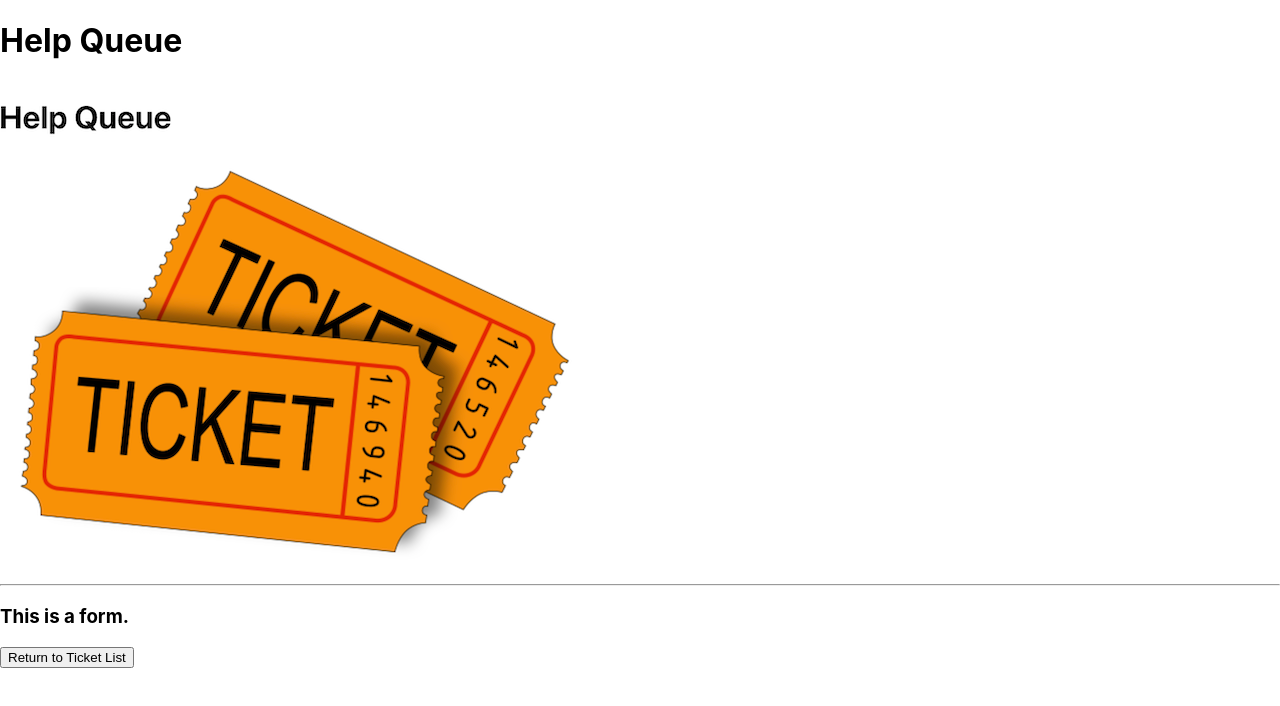
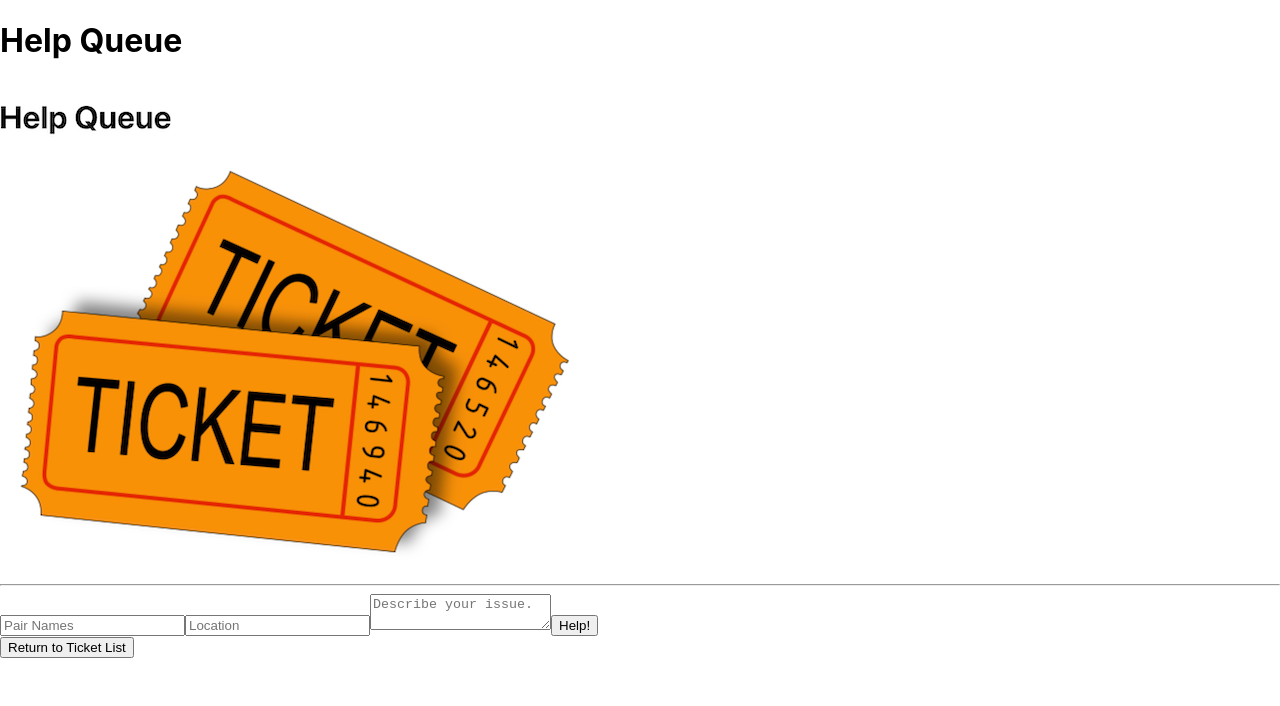
Before and after one commit to Ras-Kwesi/react_tutorial, a React (Create React App) app: page / in a window 1280 px wide. Both pictures are taken after a click on the button "Add Ticket". Shown: the top 706 px of the page. Built offline with nearby package versions, Linux system fonts and the light colour scheme.

Commit message:
Before start of third application

```diff
--- a/src/components/NewTicketForm.js
+++ b/src/components/NewTicketForm.js
@@ -1,11 +1,43 @@
 import React from "react";
+import PropTypes from "prop-types";
+import { v4 } from "uuid";
 
 function NewTicketForm(props) {
+    function handleNewTicketFormSubmission(event) {
+        event.preventDefault();
+        props.OnNewTicketCreation({
+            names: event.target.names.value,
+            location: event.target.location.value,
+            issue: event.target.issue.value,
+            id: v4(),
+            // numberOfStudents: parseInt(event.target.numberOfStudents.value) // How to parse numeric data
+        });
+        console.log(event.target.names.value);
+        console.log(event.target.location.value);
+        console.log(event.target.issue.value);
+    }
     return (
         <React.Fragment>
-            <h3>This is a form.</h3>
+            <form onSubmit={handleNewTicketFormSubmission}>
+                <input
+                    type='text'
+                    name='names'
+                    placeholder='Pair Names' />
+                <input
+                    type='text'
+                    name='location'
+                    placeholder='Location' />
+                <textarea
+                    name='issue'
+                    placeholder='Describe your issue.' />
+                <button type='submit'>Help!</button>
+            </form>
         </React.Fragment>
     );
 }
 
+NewTicketForm.propTypes = {
+    OnNewTicketCreation: PropTypes.func,
+}
+
 export default NewTicketForm;
--- a/src/components/TicketControl.js
+++ b/src/components/TicketControl.js
@@ -7,7 +7,8 @@ class TicketControl extends React.Component {
     constructor(props) {
         super(props);
         this.state = {
-            formVisibleOnPage: false
+            formVisibleOnPage: false,
+            mainTicketList: [],
         };
     }
 
@@ -17,15 +18,25 @@ class TicketControl extends React.Component {
         }))
     }
 
+    handleAddingNewTicketToList = (newTicket) => {
+        const newMainTicketList = this.state.mainTicketList.concat(newTicket); // .concat creates a duplicate, .push doesnt
+        this.setState({
+            mainTicketList: newMainTicketList,
+            formVisibleOnPage: false,
+        })
+    }
+
     render() {
         let currentVisibleState= null;
         let buttonText = null;
 
         if(this.state.formVisibleOnPage){
-            currentVisibleState = <NewTicketForm/>
-            buttonText="Return to Ticket List"
+            currentVisibleState = <NewTicketForm
+                onNewTicketCreation = {this.handleAddingNewTicketToList}
+            />
+            buttonText="Return to Ticket List";
         } else {
-            currentVisibleState = <TicketList/>
+            currentVisibleState = <TicketList ticketList={this.state.mainTicketList} />
             buttonText="Add Ticket"
         }
 
--- a/src/components/TicketList.js
+++ b/src/components/TicketList.js
@@ -1,30 +1,13 @@
 import React from 'react';
 import Ticket from './Ticket';
-
-const mainTicketList = [
-    {
-        names: 'Thato and Haley',
-        location: '3A',
-        issue: 'Firebase won\'t save record. Halp.'
-    },
-    {
-        names: 'Sleater and Kinney',
-        location: '4B',
-        issue: 'Prop types are throwing an error.'
-    },
-    {
-        names: 'Imani & Jacob',
-        location: '9F',
-        issue: 'Child component isn\'t rendering.'
-    }
-];
+import PropTypes from 'prop-types';
 
 
-function TicketList() {
+function TicketList(props) {
     return (
         <React.Fragment>
             <hr />
-            {mainTicketList.map((ticket, index) =>
+            {props.ticketList.map((ticket, index) =>
                 <Ticket names={ticket.names}
                     location={ticket.location}
                     issue={ticket.issue}
@@ -35,4 +18,8 @@ function TicketList() {
     );
 }
 
+TicketList.propTypes = {
+    ticketList: PropTypes.array,
+};
+
 export default TicketList;
```
